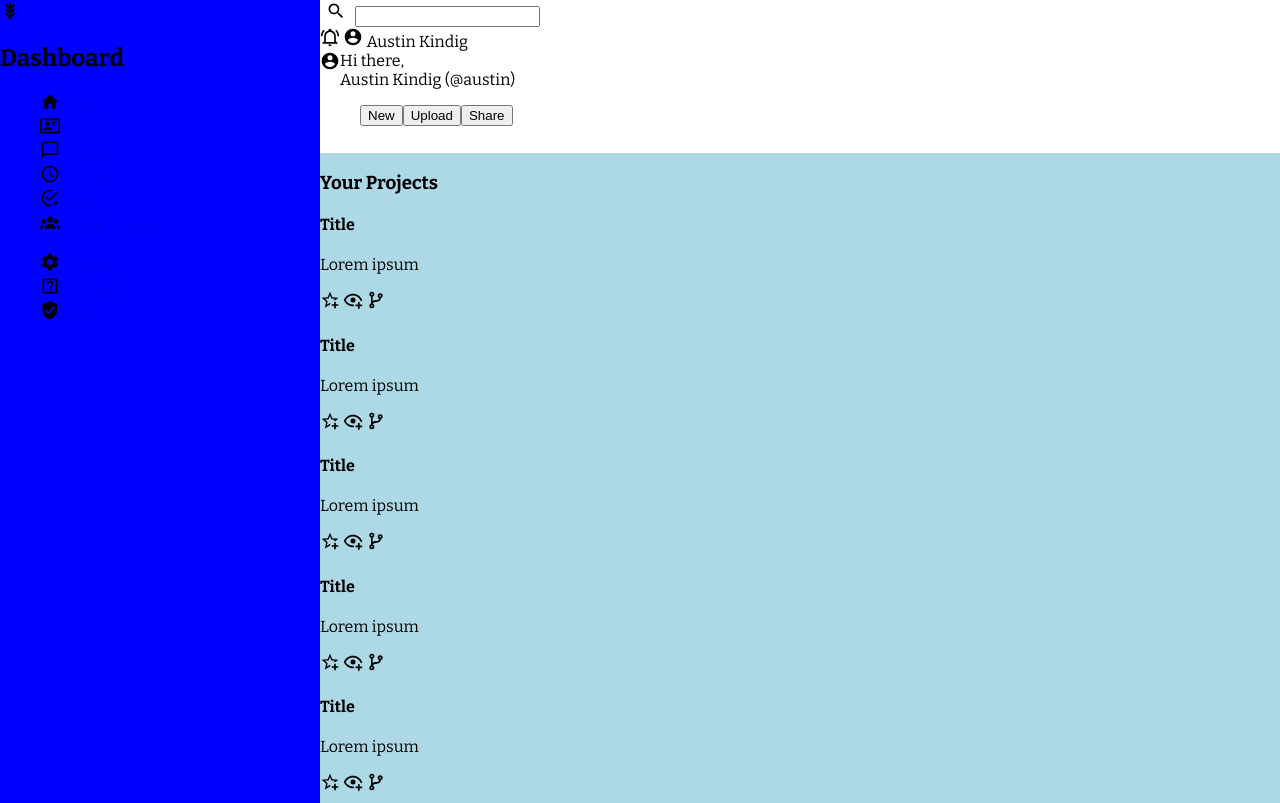
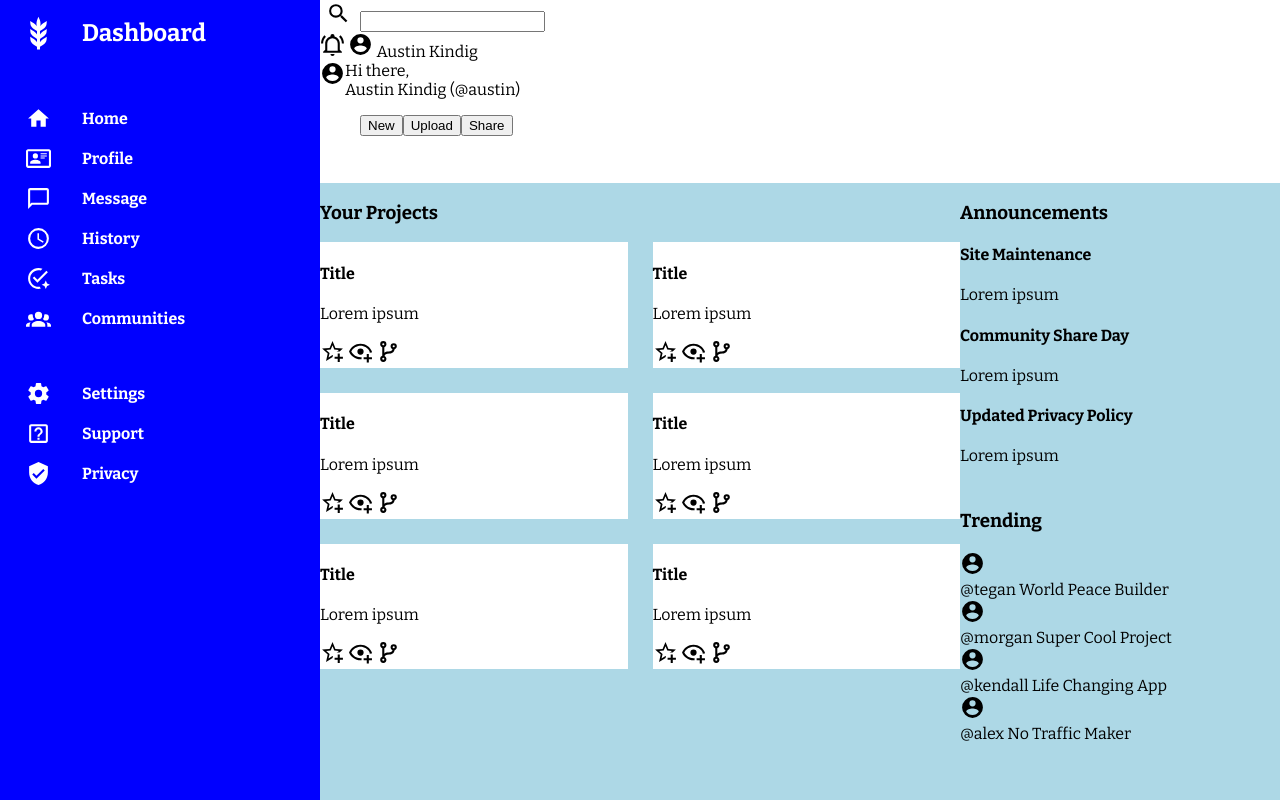
Before and after one commit to Austin-Kindig/top-admin-dashboard, a plain HTML site: page index.html in a window 1280 px wide. Shown: the top 803 px of the page. Drawn offline with nearby package versions, Linux system fonts and the light colour scheme.

Commit message:
stage grid for sidebar

```diff
--- a/index.html
+++ b/index.html
@@ -43,29 +43,34 @@
                 </div>
             </div>
         </header>
-        <section class="sidebar">
+        <aside class="sidebar">
             <div class="logo">
-                <img src="./images/barley.svg" alt="dashboard logo">
+                <img id="logo" src="./images/barley.svg" alt="dashboard logo">
                 <h1 class="page">Dashboard</h1>
             </div>
             <div class="main-navigation">
-                <ul>
-                    <li class="navigation"><a href="#"><img src="./images/home.svg" alt="home icon"><span>Home</span></a></li>
-                    <li class="navigation"><a href="#"><img src="./images/id.svg" alt="id icon"><span>Profile</span></a></li>
-                    <li class="navigation"><a href="#"><img src="./images/message.svg" alt="chat icon"><span>Message</span></a></li>
-                    <li class="navigation"><a href="#"><img src="./images/clock.svg" alt="clock icon"><span>History</span></a></li>
-                    <li class="navigation"><a href="#"><img src="./images/task.svg" alt="tabs icon"><span>Tasks</span></a></li>
-                    <li class="navigation"><a href="#"><img src="./images/people.svg" alt="people icon"><span>Communities</span></a></li>
-                </ul>
+                <img src="./images/home.svg" alt="home icon">
+                <a href="#">Home</a>
+                <img src="./images/id.svg" alt="id icon">
+                <a href="#">Profile</a>
+                <img src="./images/message.svg" alt="chat icon">
+                <a href="#">Message</a>
+                <img src="./images/clock.svg" alt="clock icon">
+                <a href="#">History</a>
+                <img src="./images/task.svg" alt="tabs icon">
+                <a href="#">Tasks</a>
+                <img src="./images/people.svg" alt="people icon">
+                <a href="#">Communities</a>
             </div>
             <div class="second-navigation">
-                <ul>
-                    <li class="navigation"><a href="#"><img src="./images/cog.svg" alt="cog icon"><span>Settings</span></a></li>
-                    <li class="navigation"><a href="#"><img src="./images/question.svg" alt="question icon"><span>Support</span></a></li>
-                    <li class="navigation"><a href="#"><img src="./images/shield.svg" alt="shield icon"><span>Privacy</span></a></li>
-                </ul>
+                <img src="./images/cog.svg" alt="cog icon">
+                <a href="#">Settings</a>
+                <img src="./images/question.svg" alt="question icon">
+                <a href="#">Support</a>
+                <img src="./images/shield.svg" alt="shield icon">
+                <a href="#">Privacy</a>
             </div>
-        </section>
+        </aside>
         <main class="cards">
             <div class="projects">
                 <h3>Your Projects</h3>
--- a/styles.css
+++ b/styles.css
@@ -3,10 +3,12 @@ body {
     font-family: Bitter, 'Times New Roman', Times, serif;
     margin: 0;
 }
+
 img {
-    height: 20px;
-    width: 20px;
+    height: 25px;
+    width: 25px;
 }
+
 form > button {
     border: none;
     background: transparent;
@@ -16,14 +18,21 @@ ul {
     list-style-type: none;
 }
 
+a {
+    text-decoration: none;
+    color: white;
+    font-weight: bold;
+}
+
+
 .container {
     display: grid;
     grid-template-columns: 1fr 3fr;
     grid-template-rows: 1fr 6fr;
-    width: 100vw;
     height: 100vh;
 }
 
+/* begin header area*/
 .header {
     display: grid;
     grid-template-columns: 1fr;
@@ -50,15 +59,93 @@ ul {
 .right-side > ul {
     display: flex;
 }
+/*end header area*/
 
+/*begin sidebar area*/
 .sidebar {
     grid-column: 1;
     grid-row: 1 / 3;
     background-color: blue;
+    display: grid;
+    grid-template-rows: 1fr 4fr 2fr 50%;
+    gap: 50px;
+    padding: 10px;
 }
 
+.main-navigation, .second-navigation, .logo {
+    display: grid;
+    grid-template-columns: 1fr 4fr;
+    gap: 15px;
+}
+
+#logo {
+    height: 80%;
+    width: 80%;
+}
+
+.logo {
+    grid-template-rows: 1fr;
+}
+
+.sidebar img {
+    filter: invert(99%) sepia(0%) saturate(1572%) hue-rotate(328deg) brightness(112%) contrast(100%);
+    place-self: center;
+}
+
+.sidebar a {
+    align-self: center;
+}
+
+.sidebar h1 {
+    color: white;
+    margin: 0;
+    align-self: center;
+}
+
+.main-navigation {
+    grid-template-rows: repeat(6, 1fr);
+}
+
+.second-navigation {
+    grid-template-rows: repeat(3, 1fr);
+}
+
+
+/*end sidebar area*/
+
+/*begin main area*/
 .cards {
     grid-column: 2;
     grid-row: 2;
     background-color: lightblue;
+    display: grid;
+    grid-template-columns: 2fr 1fr;
+    grid-template-rows: 1fr 1fr;
 }
+
+.projects {
+    grid-column: 1;
+    grid-row: 1 / 3;
+}
+
+.project-cards {
+    display: grid;
+    grid-template-columns: repeat(auto-fill, minmax(200px, 1fr));
+    gap: 25px;
+}
+
+.project-card {
+    background-color: white;
+}
+
+.announcements {
+    grid-column: 2;
+    grid-row: 1;
+}
+
+.trending {
+    grid-column: 2;
+    grid-row: 2;
+}
+
+/*end main area*/
```
